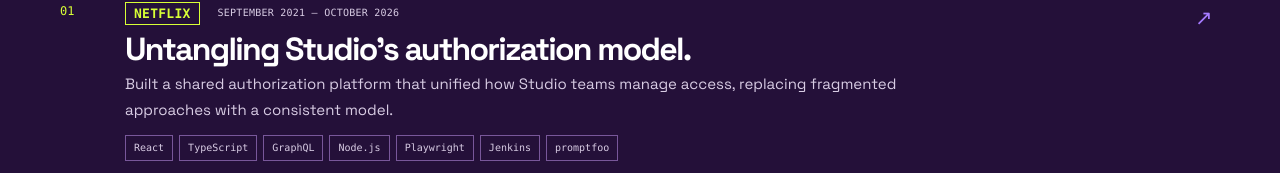
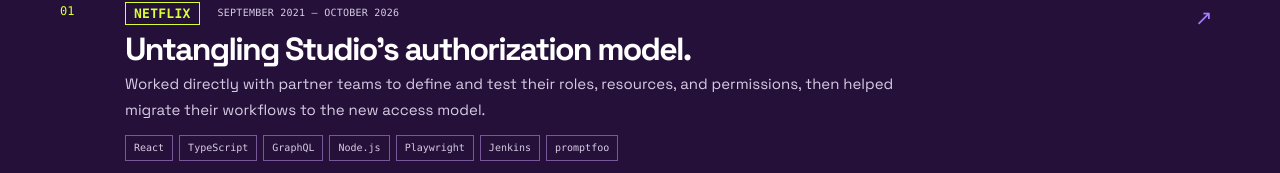
Before and after one commit to jessicarobins/portfolio, a Vue app: page /work in a window 1280 px wide. Shown: the part 526-699 px from the top of the page. Built offline with nearby package versions, Linux system fonts and the light colour scheme.

Commit message:
Correct Netflix authorization summary

```diff
--- a/src/data/work.ts
+++ b/src/data/work.ts
@@ -28,7 +28,7 @@ export const work: WorkStory[] = [
     kind: 'Internal platform · Product engineering',
     title: 'Untangling Studio’s authorization model.',
     summary:
-      'Built a shared authorization platform that unified how Studio teams manage access, replacing fragmented approaches with a consistent model.',
+      'Worked directly with partner teams to define and test their roles, resources, and permissions, then helped migrate their workflows to the new access model.',
     stack: ['React', 'TypeScript', 'GraphQL', 'Node.js', 'Playwright', 'Jenkins', 'promptfoo'],
     sections: [
       {
```
Also changed, not shown: 1 other file (tests, documents, lock files or other folders).
